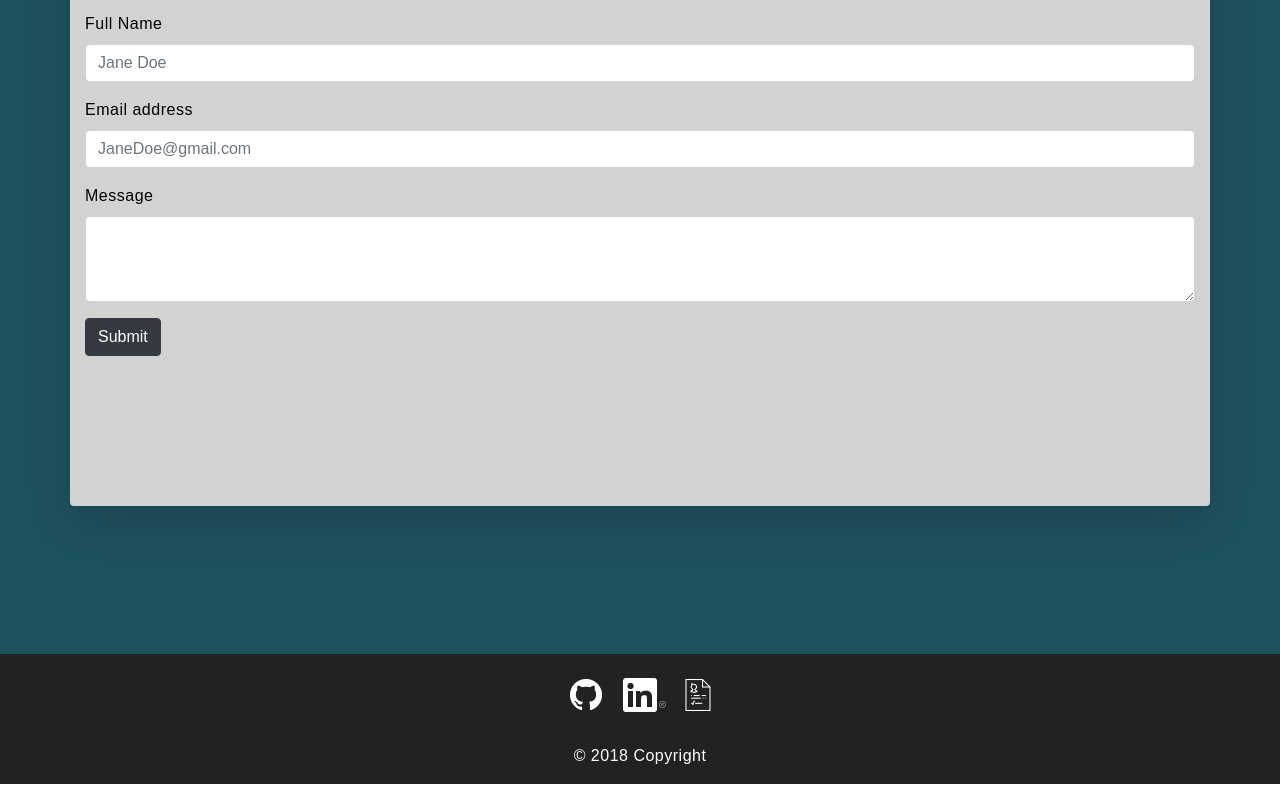
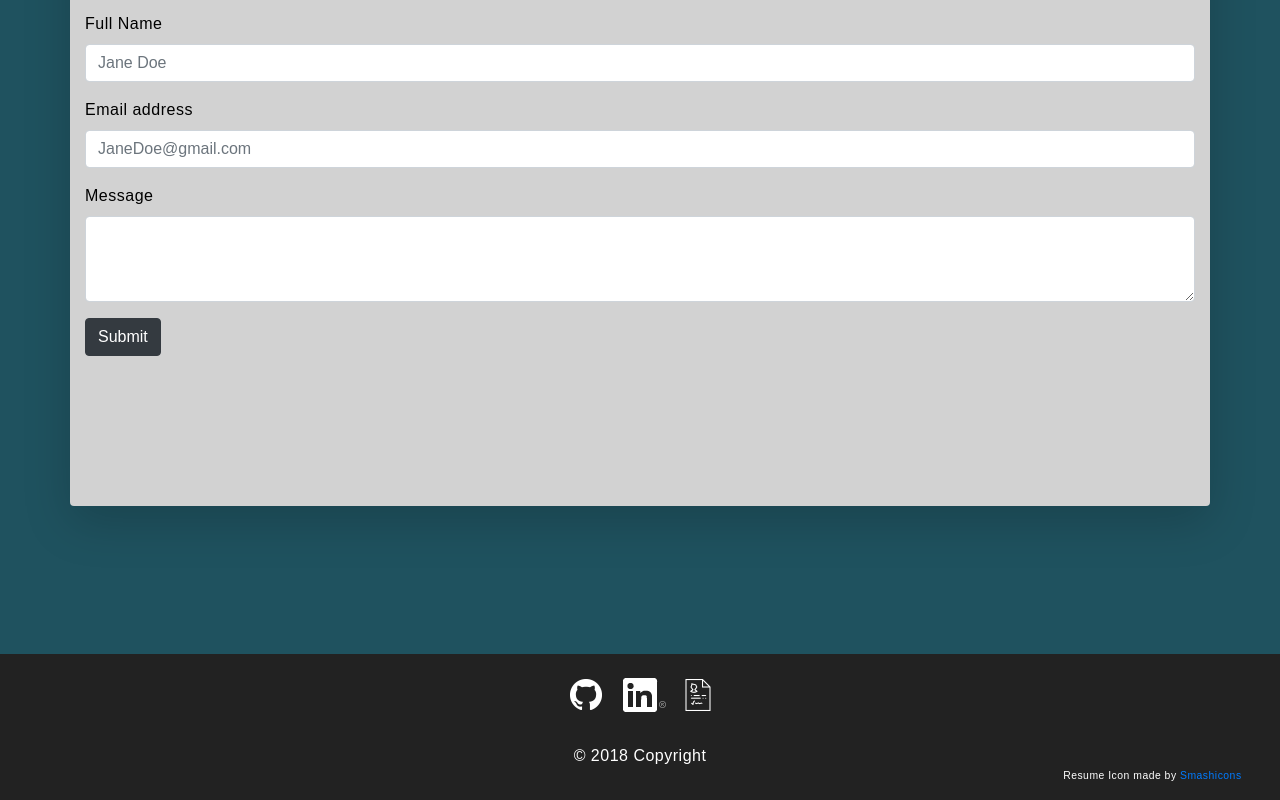
Before and after one commit to Redfearn-Justin/Portfolio-V2, a plain HTML site: page index.html in a window 1280 px wide. Shown: the part 3973-4773 px from the top of the page. Drawn offline with nearby package versions, Linux system fonts and the light colour scheme; a web font is replaced by a local one.

Commit message:
Refined recent update

```diff
--- a/assets/css/style.css
+++ b/assets/css/style.css
@@ -146,6 +146,12 @@ h3 {
     font-weight: bold
 }
 
+.credit {
+    font-size: 65%;
+    position: relative;
+    right: 3%;
+}
+
 
 /* MEDIA QUERIES */
 
--- a/index.html
+++ b/index.html
@@ -324,6 +324,7 @@
 
         <!-- Footer Blurb -->
         <div class="footer-copyright text-center py-3 text-white">© 2018 Copyright
+            <div class="text-right text-white credit"> Resume Icon made by <a href="https://www.flaticon.com/authors/smashicons">Smashicons</a>
         </div>
   </footer>
 
```
Also changed, not shown: 2 other files.
